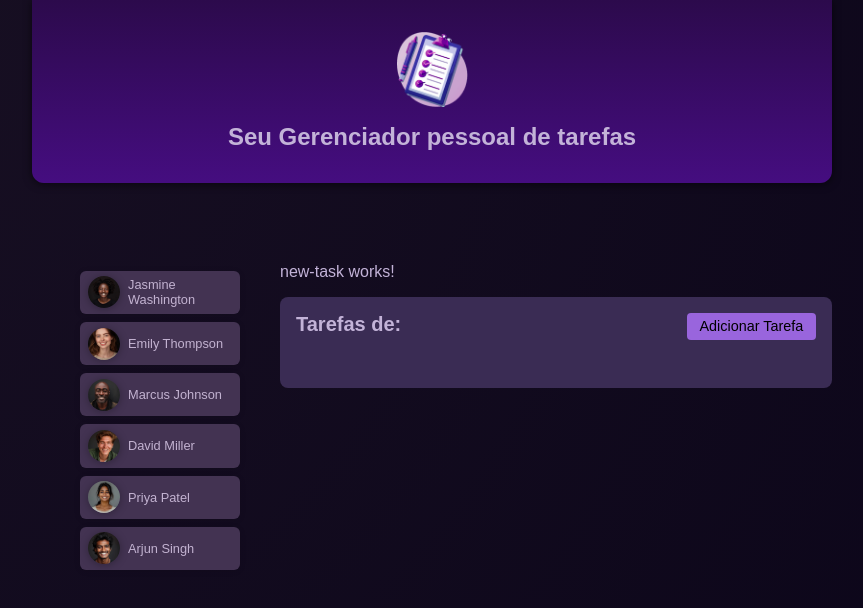
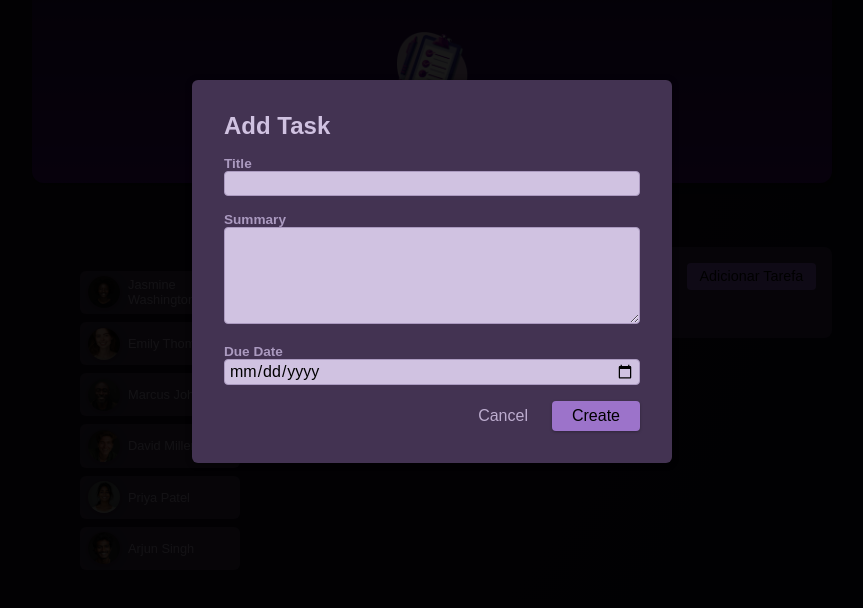
Before and after one commit to jbrunomf/tudu, an Angular app: page / in a window 1280 px wide. Both pictures are taken after a click on the button "Adicionar Tarefa". Shown: the top 608 px of the page, without its empty margins (208-1071 px from the left). Built offline with nearby package versions, Linux system fonts and the light colour scheme.

Commit message:
Integrate "New Task" modal with cancel functionality and styling adjustments.

```diff
--- a/src/app/tasks/new-task/new-task.css
+++ b/src/app/tasks/new-task/new-task.css
@@ -0,0 +1,85 @@
+.backdrop {
+  background-color: rgba(0, 0, 0, 0.9);
+  position: fixed;
+  top: 0;
+  left: 0;
+  width: 100%;
+  height: 100vh;
+}
+
+dialog {
+  width: 90%;
+  max-width: 30rem;
+  background-color: #433352;
+  border-radius: 6px;
+  border: none;
+  box-shadow: 0 1px 6px rgba(0, 0, 0, 0.4);
+  overflow: hidden;
+  padding: 1rem;
+  top: 5rem;
+}
+
+h2 {
+  margin: 0;
+  color: #d0c2e1;
+}
+
+label {
+  display: block;
+  font-weight: bold;
+  font-size: 0.85rem;
+  color: #ab9ac0;
+}
+
+input,
+textarea {
+  width: 100%;
+  font: inherit;
+  padding: 0.15rem 0.25rem;
+  border-radius: 4px;
+  border: 1px solid #ab9ac0;
+  background-color: #d0c2e1;
+}
+
+.actions {
+  margin: 1rem 0 0;
+  display: flex;
+  justify-content: flex-end;
+  gap: 0.25rem;
+}
+
+button {
+  font: inherit;
+  cursor: pointer;
+  border: none;
+  padding: 0.35rem 1.25rem;
+  border-radius: 4px;
+  background-color: transparent;
+}
+
+button[type="button"] {
+  color: #bdadcf;
+}
+
+button[type="button"]:hover,
+button[type="button"]:active {
+  color: #d0c2e1;
+}
+
+button[type="submit"] {
+  background-color: #9c73ca;
+  box-shadow: 0 1px 3px rgba(0, 0, 0, 0.3);
+  transition: all 0.3s ease;
+}
+
+button[type="submit"]:hover,
+button[type="submit"]:active {
+  background-color: #895cce;
+  box-shadow: 0 1px 6px rgba(0, 0, 0, 0.3);
+}
+
+@media (min-width: 768px) {
+  dialog {
+    padding: 2rem;
+  }
+}
--- a/src/app/tasks/new-task/new-task.html
+++ b/src/app/tasks/new-task/new-task.html
@@ -1 +1,25 @@
-<p>new-task works!</p>
+<div class="backdrop"></div>
+<dialog open>
+  <h2>Add Task</h2>
+  <form>
+    <p>
+      <label for="title">Title</label>
+      <input type="text" id="title" name="title"/>
+    </p>
+
+    <p>
+      <label for="summary">Summary</label>
+      <textarea id="summary" rows="5" name="summary"></textarea>
+    </p>
+
+    <p>
+      <label for="due-date">Due Date</label>
+      <input type="date" id="due-date" name="due-date"/>
+    </p>
+
+    <p class="actions">
+      <button type="button" (click)="onCancel($event)">Cancel</button>
+      <button type="submit">Create</button>
+    </p>
+  </form>
+</dialog>
--- a/src/app/tasks/new-task/new-task.ts
+++ b/src/app/tasks/new-task/new-task.ts
@@ -1,4 +1,4 @@
-import { Component } from '@angular/core';
+import {Component, EventEmitter, Input, Output} from '@angular/core';
 
 @Component({
   selector: 'app-new-task',
@@ -6,4 +6,10 @@ import { Component } from '@angular/core';
   templateUrl: './new-task.html',
   styleUrl: './new-task.css',
 })
-export class NewTask {}
+export class NewTask {
+  @Output() cancel = new EventEmitter<void>();
+
+  onCancel($event: Event) {
+    this.cancel.emit();
+  }
+}
--- a/src/app/tasks/tasks.html
+++ b/src/app/tasks/tasks.html
@@ -1,5 +1,5 @@
 @if (isAddingTask) {
-  <app-new-task />
+  <app-new-task (cancel)="onCancelAddTask()"/>
 }
 <section id="tasks">
   <header>
--- a/src/app/tasks/tasks.ts
+++ b/src/app/tasks/tasks.ts
@@ -34,4 +34,8 @@ export class Tasks {
   protected onStartAddTask() {
     this.isAddingTask = true;
   }
+
+  protected onCancelAddTask() {
+    this.isAddingTask = false;
+  }
 }
```
